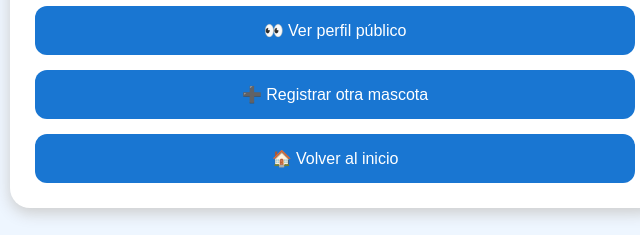
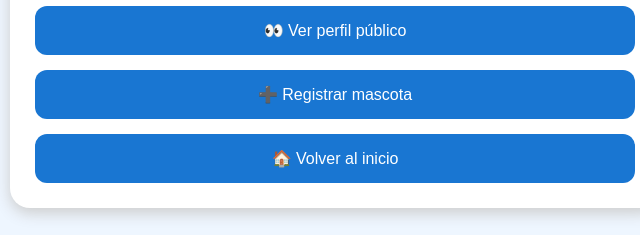
Before and after one commit to Emanuel20sudo/petqr-demo, a plain HTML site: page panel.html in a window 1280 px wide. Shown: the part 619-854 px from the top of the page, 305-945 px from the left. Drawn offline with Linux system fonts and the light colour scheme.

Commit message:
Update panel.html

```diff
--- a/panel.html
+++ b/panel.html
@@ -108,9 +108,10 @@ Desde aquí puedes administrar la información de tu mascota.
 </a>
 
 
-<a class="button" href="#">
-➕ Registrar otra mascota
+<a class="button" href="registro-mascota.html">
+➕ Registrar mascota
 </a>
+
 
 
 <a class="button" href="index.html">
```
